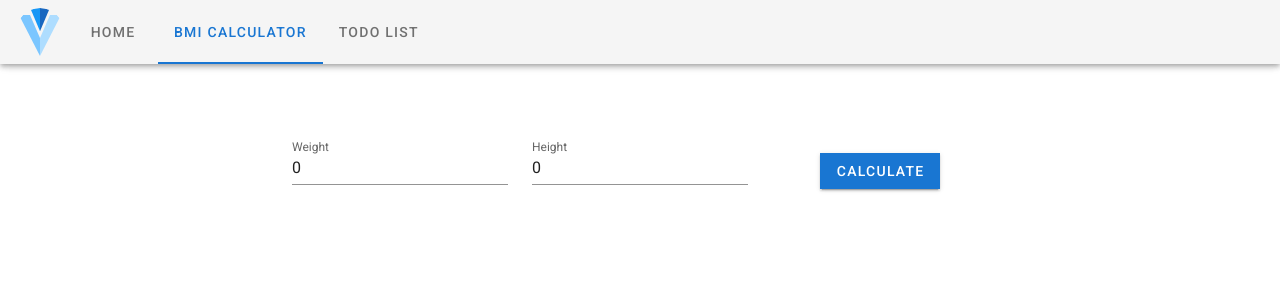
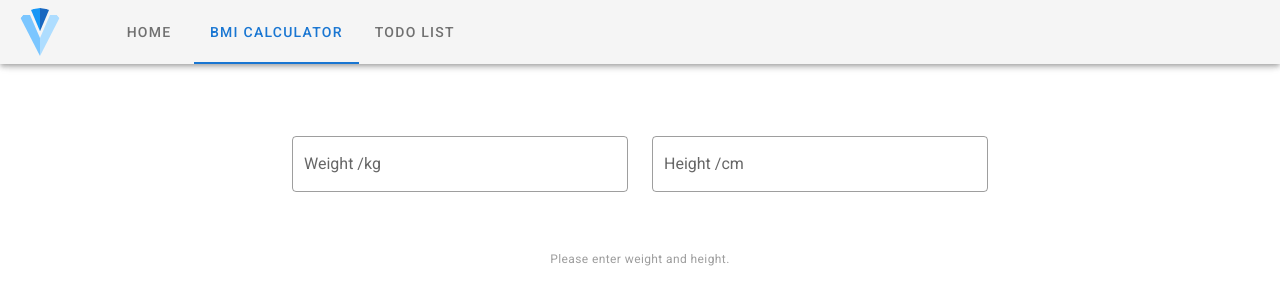
Before and after one commit to jesswu1551/vue-bmi-todolist, a Vue app: page /bmi in a window 1280 px wide. Shown: the top 304 px of the page. Built offline with nearby package versions, Linux system fonts and the light colour scheme.

Commit message:
update: bmi calculate to computed, and add inputs validation

```diff
--- a/src/App.vue
+++ b/src/App.vue
@@ -4,9 +4,7 @@
       <v-avatar class="mr-10">
         <img src="@/assets/logo.svg">
       </v-avatar>
-      <v-tabs
-        class="ml-n9"
-      >
+      <v-tabs>
         <v-tab to="/">Home</v-tab>
         <v-tab to="/bmi">BMI Calculator</v-tab>
         <v-tab to="/todo">Todo List</v-tab>
--- a/src/components/BMICalculator.vue
+++ b/src/components/BMICalculator.vue
@@ -1,61 +1,37 @@
 <template>
   <div>
     <v-container class="mb-10">
-      <v-row class="align-center text-center">
+      <v-row>
         <v-col>
           <v-text-field
-            label="Weight"
+            outlined
+            label="Weight /kg"
             placeholder="Enter your weight"
-            v-model="weight"
+            v-model="formatWeight"
           >
           </v-text-field>
         </v-col>
         <v-col>
           <v-text-field
-            label="Height"
+            outlined
+            label="Height /cm"
             placeholder="Enter your height"
-            v-model="height"
+            v-model="formatHeight"
           >
           </v-text-field>
         </v-col>
+      </v-row>
+      <v-row class="text-center">
         <v-col>
-          <v-btn
-          tile
-          color="primary"
-          @click="calculate()"
-          >
-            Calculate
-          </v-btn>
+          <p v-if="bmi.result == 'error'">
+            <span class="caption text-center grey--text">{{ bmi.msg }}</span>
+          </p>
+          <p v-else>
+            Your BMI: <span class="font-weight-bold" style="font-size: 40px;">{{ bmi }}</span>
+          </p>
         </v-col>
       </v-row>
     </v-container>
-    <v-simple-table
-      fixed-header
-      height="300px"
-      v-show="records.length > 0"
-    >
-      <template v-slot:default>
-        <thead>
-          <tr>
-            <th class="text-center">BMI</th>
-            <th class="text-center">Weight/kg</th>
-            <th class="text-center">Height/cm</th>
-            <th class="text-center">Date</th>
-          </tr>
-        </thead>
-        <tbody class="text-center">
-          <tr
-          v-for="item in records"
-          :key="item.id"
-          >
-            <td>{{ item.bmi }}</td>
-            <td>{{ item.weight }}</td>
-            <td>{{ item.height }}</td>
-            <td>{{ item.date }}</td>
-          </tr>
-        </tbody>
-      </template>
-    </v-simple-table>
   </div>
 </template>
 
@@ -64,37 +40,42 @@ export default {
   name: 'BMICalculator',
   data () {
     return {
-      id: 0,
       weight: 0,
       height: 0,
-      records: [],
     }
   },
-  methods: {
-    calculate: function () {
+  computed: {
+    formatWeight: {
+      get() {
+        return this.weight || '';
+      },
+      set(value) {
+        this.weight = value;
+      }
+    },
+    formatHeight: {
+      get() {
+        return this.height || '';
+      },
+      set(value) {
+        this.height = value;
+      }
+    },
+    bmi() {
       let weight = Number(this.weight);
       let height = Number(this.height);
-      let bmi = (weight / ((height / 100) ** 2)).toFixed(1);
-
-      if (this.weight == '' || this.height == '' || isNaN(bmi)) {
-        alert('Please enter weight and height.');
-        return;
+      let bmi = (weight / ((height / 100) ** 2)).toFixed(2);
+      if (this.weight == '' || this.height == '') {
+        return { result: 'error', msg: 'Please enter weight and height.'}
       }
-
-      this.id += 1;
-      this.records.push({
-        bmi: bmi,
-        weight: weight,
-        height: height,
-        date: new Date().toLocaleString()
-      });
-      this.weight = 0;
-      this.height = 0;
+      if (isNaN(bmi)) {
+        return { result: 'error', msg: 'Please enter number!'}
+      }
+      return bmi;
     },
   },
 }
 </script>
 
 <style>
-
 </style>
```
